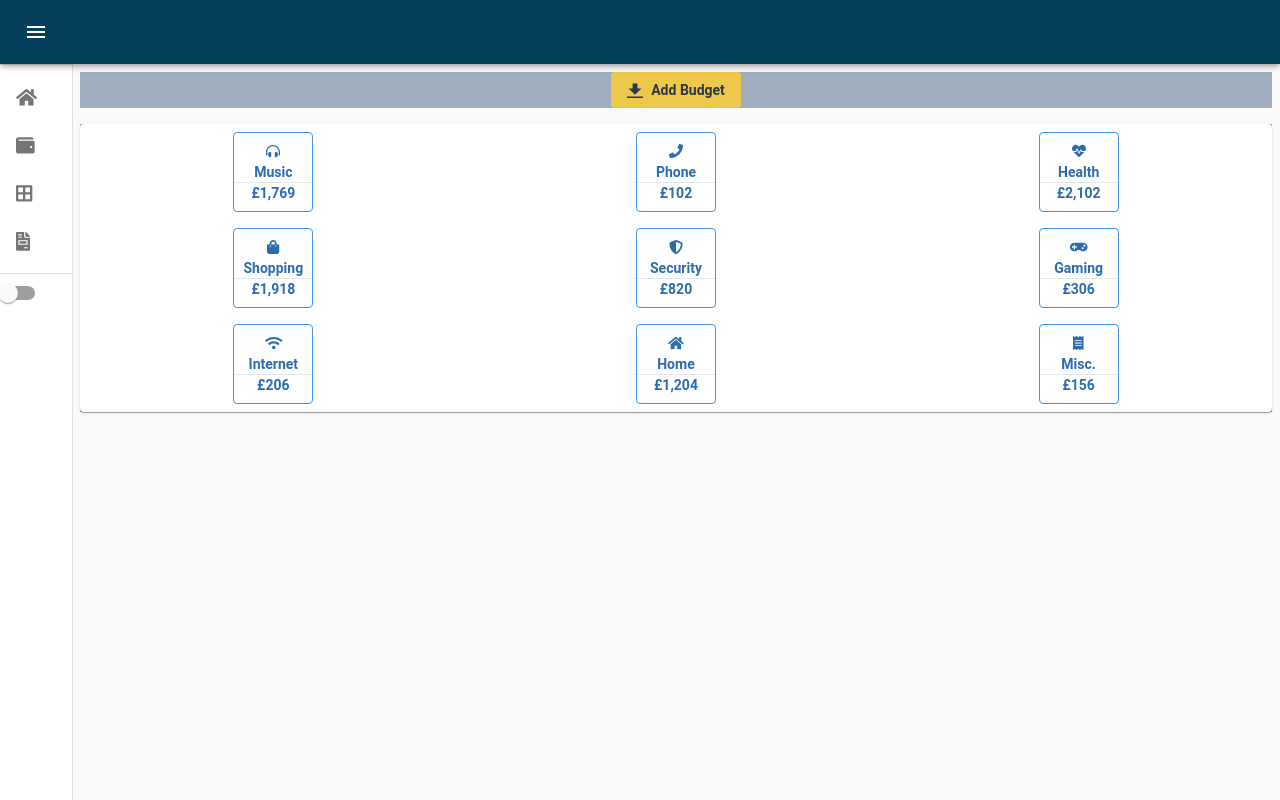
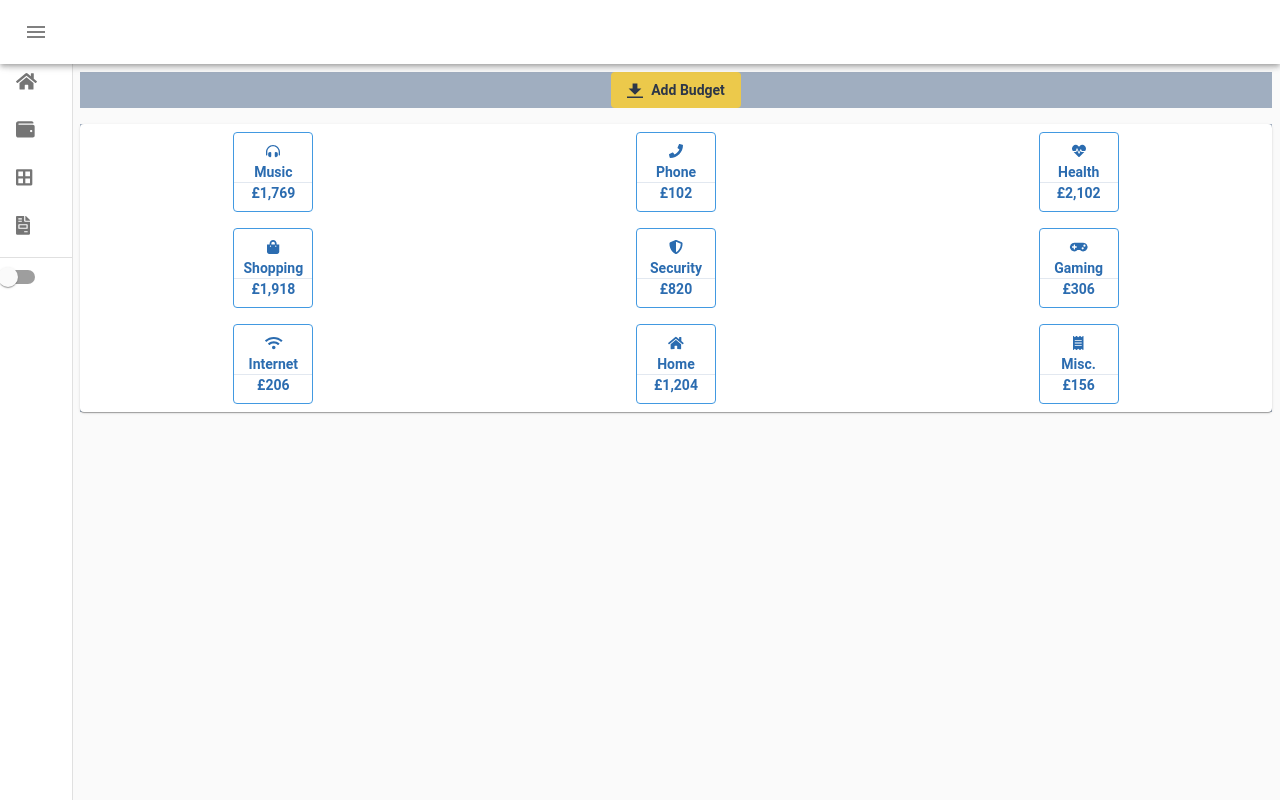
Before and after one commit to 756D6D61/New-Savings-Dashboard, a React (Create React App) app: page /budget in a window 1280 px wide. Built offline with nearby package versions, Linux system fonts and the light colour scheme.

Commit message:
Style changes

```diff
--- a/src/components/NavTest.js
+++ b/src/components/NavTest.js
@@ -76,7 +76,9 @@ const useStyles = makeStyles(theme => ({
 		transition: theme.transitions.create(['width', 'margin'], {
 			easing: theme.transitions.easing.sharp,
 			duration: theme.transitions.duration.leavingScreen
-		})
+		}),
+		color: 'gray',
+		backgroundColor: 'white'
 	},
 	appBarShift: {
 		marginLeft: drawerWidth,
@@ -115,12 +117,12 @@ const useStyles = makeStyles(theme => ({
 			width: theme.spacing(9) + 1
 		}
 	},
+
 	toolbar: {
 		display: 'flex',
 		alignItems: 'center',
 		justifyContent: 'flex-end',
-		padding: theme.spacing(0, 1),
-		...theme.mixins.toolbar
+		padding: theme.spacing(0, 1)
 	},
 	content: {
 		flexGrow: 1,
```
Also changed, not shown: src/pages/Home/index.js (+7 -6 lines).
